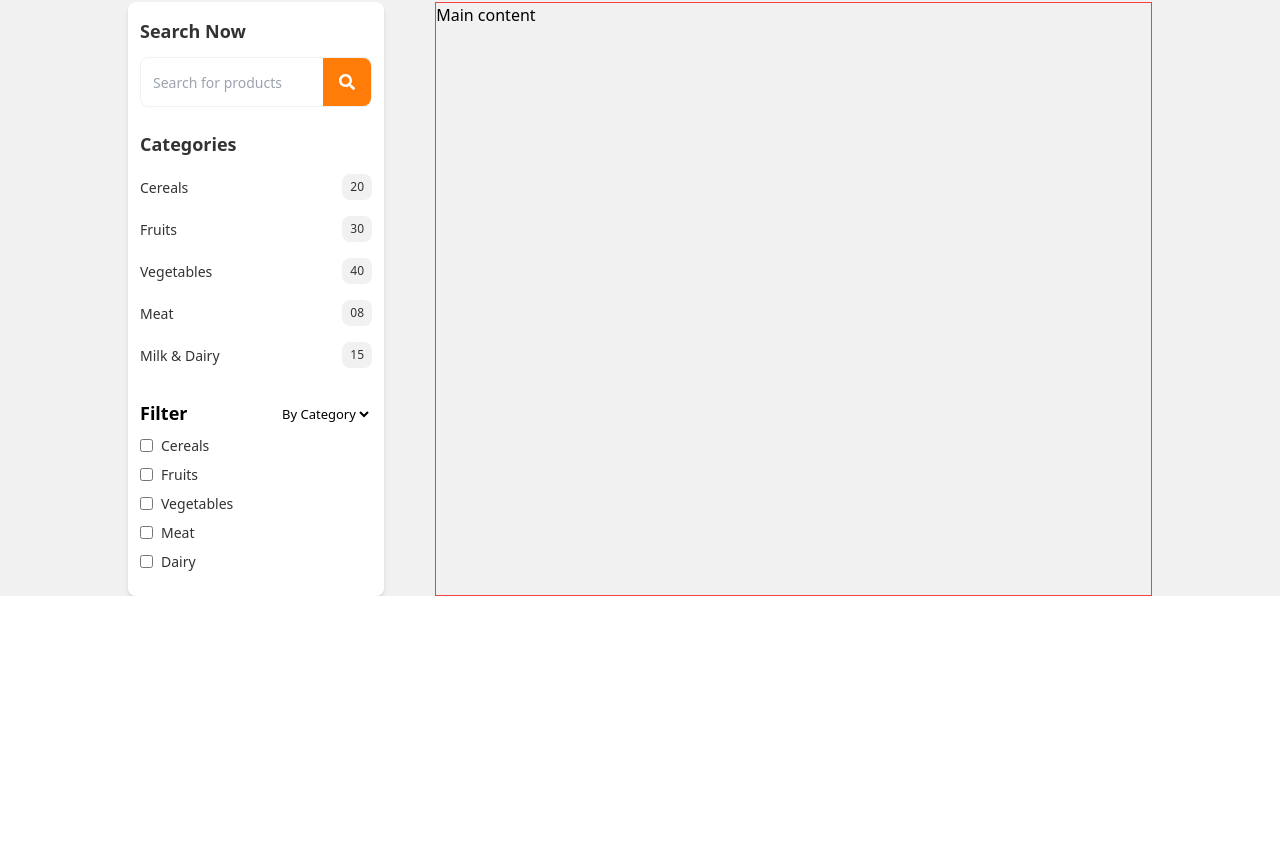
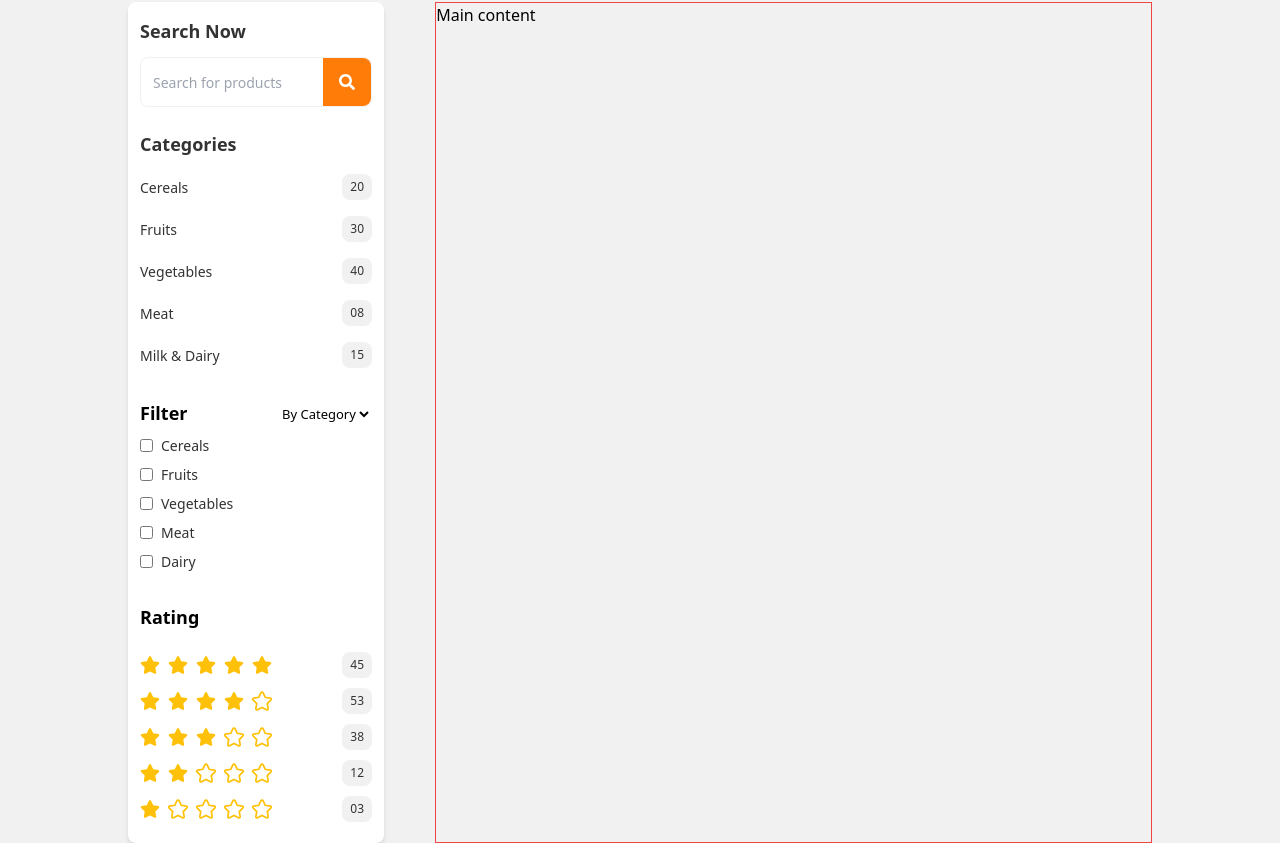
Before and after one commit to Frokesy/divwis, a React (Vite) app: page /shops in a window 1280 px wide. Shown: the part 234-1077 px from the top of the page. Before the commit the page ends 830 px from the top, so only its background shows below. Built offline with nearby package versions, Linux system fonts and the light colour scheme; no server answers; the database is empty.

Commit message:
designed sidenav component for shops

```diff
--- a/src/components/shops/Filter.tsx
+++ b/src/components/shops/Filter.tsx
@@ -1,13 +1,13 @@
 import { useState } from "react";
 
 const Filter = () => {
-    const [selectedFilter, setSelectedFilter] = useState('By Category');
+  const [selectedFilter, setSelectedFilter] = useState("By Category");
 
   const handleFilterChange = (event: React.ChangeEvent<HTMLSelectElement>) => {
     setSelectedFilter(event.target.value);
   };
 
-    console.log(selectedFilter)
+  console.log(selectedFilter);
   return (
     <div>
       <div className="flex justify-between items-center mb-2 pt-6">
@@ -15,7 +15,7 @@ const Filter = () => {
         <select
           name=""
           id=""
-          className="text-[13px] bg-inherit outline-none text-[]"
+          className="text-[13px] bg-inherit outline-none"
           value={selectedFilter}
           onChange={handleFilterChange}
         >
@@ -23,6 +23,7 @@ const Filter = () => {
           <option>By Price</option>
         </select>
       </div>
+      {selectedFilter === "By Category" && (
         <div>
           <label className="flex items-center mb-2">
             <input type="checkbox" className="mr-2" />
@@ -45,6 +46,13 @@ const Filter = () => {
             <span className="text-[#333] text-[14px]">Dairy</span>
           </label>
         </div>
+      )}
+
+      {selectedFilter === "By Price" && (
+        <div className="">
+          <h2>Filter</h2>
+        </div>
+      )}
     </div>
   );
 };
--- /dev/null
+++ b/src/components/shops/Rating.tsx
@@ -0,0 +1,48 @@
+import FiveStars from "../svgs/stars/FiveStars";
+import FourStars from "../svgs/stars/FourStars";
+import OneStar from "../svgs/stars/OneStar";
+import ThreeStars from "../svgs/stars/ThreeStars";
+import TwoStars from "../svgs/stars/TwoStars";
+
+const Rating = () => {
+  return (
+    <div>
+      <h3 className="font-semibold text-[18px] pt-6">Rating</h3>
+
+      <div className="pt-4">
+        <div className="flex justify-between items-center">
+          <FiveStars />
+          <span className="text-[#333] text-[12px] bg-[#f1f1f1] py-1 px-2 rounded-lg">
+            45
+          </span>
+        </div>
+        <div className="flex justify-between items-center">
+          <FourStars />
+          <span className="text-[#333] text-[12px] bg-[#f1f1f1] py-1 px-2 rounded-lg">
+            53
+          </span>
+        </div>
+        <div className="flex justify-between items-center">
+          <ThreeStars />
+          <span className="text-[#333] text-[12px] bg-[#f1f1f1] py-1 px-2 rounded-lg">
+            38
+          </span>
+        </div>
+        <div className="flex justify-between items-center">
+          <TwoStars />
+          <span className="text-[#333] text-[12px] bg-[#f1f1f1] py-1 px-2 rounded-lg">
+            12
+          </span>
+        </div>
+        <div className="flex justify-between items-center">
+          <OneStar />
+          <span className="text-[#333] text-[12px] bg-[#f1f1f1] py-1 px-2 rounded-lg">
+            03
+          </span>
+        </div>
+      </div>
+    </div>
+  );
+};
+
+export default Rating;
--- a/src/components/shops/SideNav.tsx
+++ b/src/components/shops/SideNav.tsx
@@ -1,5 +1,6 @@
 import Categories from "./Categories"
 import Filter from "./Filter"
+import Rating from "./Rating"
 import Search from "./Search"
 
 const SideNav = () => {
@@ -8,6 +9,7 @@ const SideNav = () => {
         <Search />
         <Categories />
         <Filter />
+        <Rating />
     </div>
   )
 }
--- /dev/null
+++ b/src/components/svgs/stars/FiveStars.tsx
@@ -0,0 +1,15 @@
+import { FaStar } from "react-icons/fa"
+
+const FiveStars = () => {
+  return (
+    <div className="py-2 flex items-center space-x-2">
+      <FaStar fill="#ffc107" size={20} />
+      <FaStar fill="#ffc107" size={20} />
+      <FaStar fill="#ffc107" size={20} />
+      <FaStar fill="#ffc107" size={20} />
+      <FaStar fill="#ffc107" size={20} />
+    </div>
+  )
+}
+
+export default FiveStars
--- /dev/null
+++ b/src/components/svgs/stars/FourStars.tsx
@@ -0,0 +1,15 @@
+import { FaStar } from "react-icons/fa"
+
+const FourStars = () => {
+  return (
+    <div className="py-2 flex items-center space-x-2">
+      <FaStar fill="#ffc107" size={20} />
+      <FaStar fill="#ffc107" size={20} />
+      <FaStar fill="#ffc107" size={20} />
+      <FaStar fill="#ffc107" size={20} />
+      <FaStar fill="#ffffff" stroke="#ffc107" strokeWidth={50} size={20} />
+    </div>
+  )
+}
+
+export default FourStars
--- /dev/null
+++ b/src/components/svgs/stars/OneStar.tsx
@@ -0,0 +1,15 @@
+import { FaStar } from 'react-icons/fa'
+
+const OneStar = () => {
+  return (
+    <div className="py-2 flex items-center space-x-2">
+      <FaStar fill="#ffc107" size={20} />
+      <FaStar fill="#ffffff" stroke="#ffc107" strokeWidth={50} size={20} />
+      <FaStar fill="#ffffff" stroke="#ffc107" strokeWidth={50} size={20} />
+      <FaStar fill="#ffffff" stroke="#ffc107" strokeWidth={50} size={20} />
+      <FaStar fill="#ffffff" stroke="#ffc107" strokeWidth={50} size={20} />
+    </div>
+  )
+}
+
+export default OneStar
--- /dev/null
+++ b/src/components/svgs/stars/ThreeStars.tsx
@@ -0,0 +1,15 @@
+import { FaStar } from "react-icons/fa"
+
+const ThreeStars = () => {
+  return (
+    <div className="py-2 flex items-center space-x-2">
+      <FaStar fill="#ffc107" size={20} />
+      <FaStar fill="#ffc107" size={20} />
+      <FaStar fill="#ffc107" size={20} />
+      <FaStar fill="#ffffff" stroke="#ffc107" strokeWidth={50} size={20} />
+      <FaStar fill="#ffffff" stroke="#ffc107" strokeWidth={50} size={20} />
+    </div>
+  )
+}
+
+export default ThreeStars
--- /dev/null
+++ b/src/components/svgs/stars/TwoStars.tsx
@@ -0,0 +1,15 @@
+import { FaStar } from "react-icons/fa"
+
+const TwoStars = () => {
+  return (
+    <div className="py-2 flex items-center space-x-2">
+      <FaStar fill="#ffc107" size={20} />
+      <FaStar fill="#ffc107" size={20} />
+      <FaStar fill="#ffffff" stroke="#ffc107" strokeWidth={50} size={20} />
+      <FaStar fill="#ffffff" stroke="#ffc107" strokeWidth={50} size={20} />
+      <FaStar fill="#ffffff" stroke="#ffc107" strokeWidth={50} size={20} />
+    </div>
+  )
+}
+
+export default TwoStars
--- /dev/null
+++ b/src/components/svgs/stars/ZeroStars.tsx
@@ -0,0 +1,15 @@
+import { FaStar } from "react-icons/fa"
+
+const ZeroStars = () => {
+  return (
+    <div className="py-2 flex items-center space-x-2">
+      <FaStar fill="#ffffff" stroke="#ffc107" strokeWidth={50} size={20} />
+      <FaStar fill="#ffffff" stroke="#ffc107" strokeWidth={50} size={20} />
+      <FaStar fill="#ffffff" stroke="#ffc107" strokeWidth={50} size={20} />
+      <FaStar fill="#ffffff" stroke="#ffc107" strokeWidth={50} size={20} />
+      <FaStar fill="#ffffff" stroke="#ffc107" strokeWidth={50} size={20} />
+    </div>
+  )
+}
+
+export default ZeroStars
```
Lines whose indentation alone changed are shown as unchanged.
